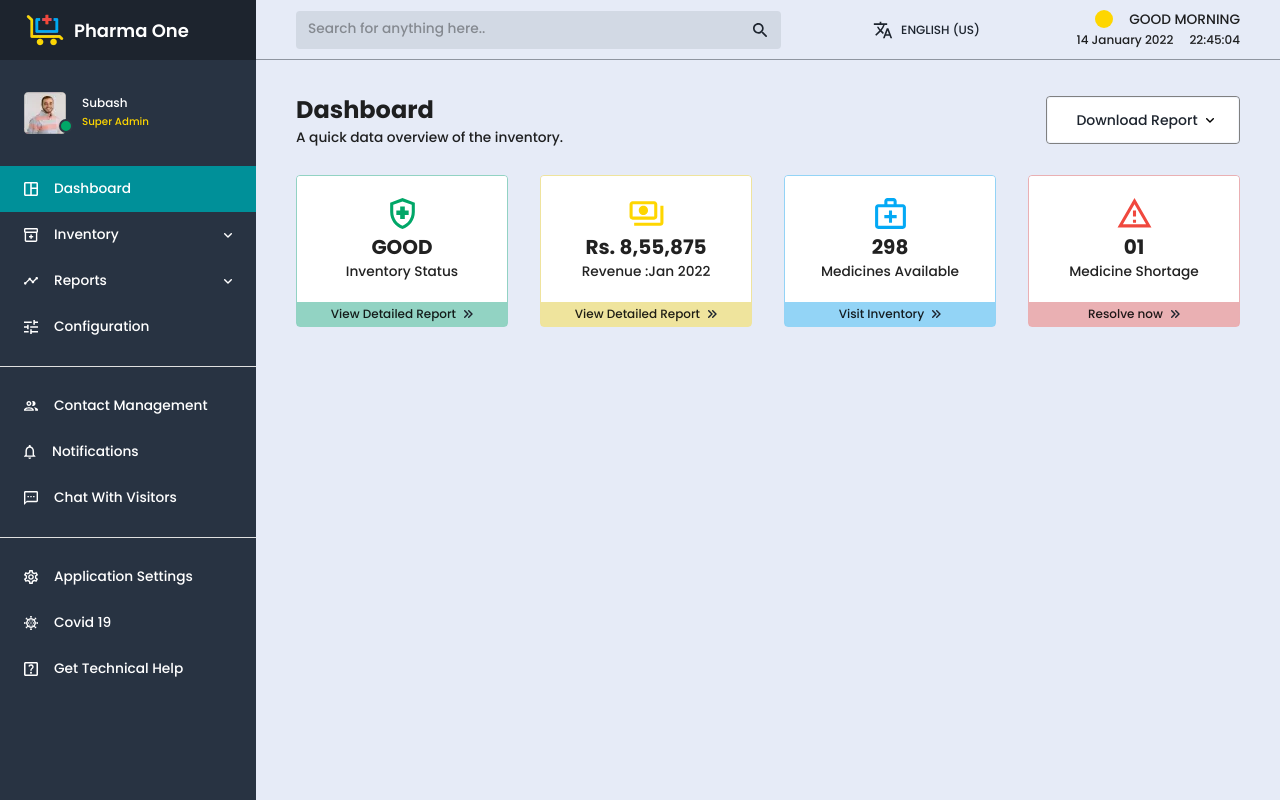
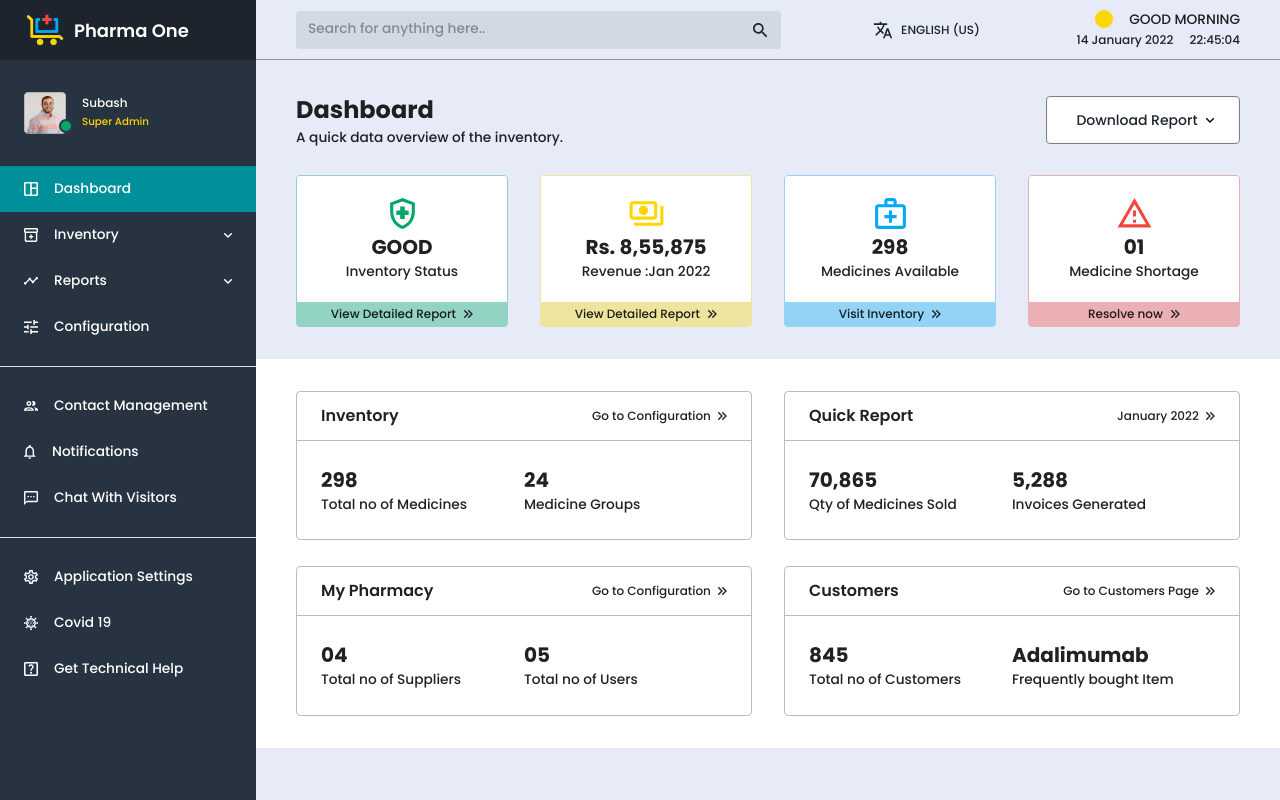
Before and after one commit to stonesilver/MONDY, a React (Vite) app: page /dashboard in a window 1280 px wide. Built offline with nearby package versions, Linux system fonts and the light colour scheme; some icons are missing.

Commit message:
completed dashboard

```diff
--- a/src/App.css
+++ b/src/App.css
@@ -4,7 +4,6 @@
 
 .App {
   display: flex;
-
   min-height: 100vh;
 }
 
--- a/src/Layout/SideBar/SideBar.jsx
+++ b/src/Layout/SideBar/SideBar.jsx
@@ -90,7 +90,7 @@ const Navbar = () => {
       sx={{
         flex: '1 1 20%',
         bgcolor: 'secondary.light',
-        height: '100vh',
+        minHeight: '100vh',
         overflowY: 'auto',
       }}
     >
@@ -133,7 +133,6 @@ const Navbar = () => {
                 width: '2.625rem',
                 height: '2.625rem',
                 borderRadius: '4px',
-                // overflow: 'hidden',
                 '&::before': {
                   content: `''`,
                   position: 'absolute',
--- a/src/Pages/Homepage/Homepage.jsx
+++ b/src/Pages/Homepage/Homepage.jsx
@@ -1,6 +1,7 @@
 import Box from '@mui/material/Box';
 import Typography from '@mui/material/Typography';
 import Stats from './Stats';
+import StatsGrid from './StatsGrid';
 import TitleBar from './TitleBar';
 
 const Homepage = () => {
@@ -8,6 +9,7 @@ const Homepage = () => {
     <>
       <TitleBar />
       <Stats />
+      <StatsGrid />
     </>
   );
 };
--- /dev/null
+++ b/src/Pages/Homepage/StatsGrid.jsx
@@ -0,0 +1,87 @@
+import Box from '@mui/material/Box';
+import StatsGridCard from './StatsGridCard';
+
+const stat = [
+  {
+    category: 'Inventory',
+    more: 'Go to Configuration',
+    details: [
+      {
+        count: '298',
+        description: 'Total no of Medicines',
+      },
+      {
+        count: '24',
+        description: 'Medicine Groups',
+      },
+    ],
+  },
+  {
+    category: 'Quick Report',
+    more: 'January 2022',
+    details: [
+      {
+        count: '70,865',
+        description: 'Qty of Medicines Sold',
+      },
+      {
+        count: '5,288',
+        description: 'Invoices Generated',
+      },
+    ],
+  },
+  {
+    category: 'My Pharmacy',
+    more: 'Go to Configuration',
+    details: [
+      {
+        count: '04',
+        description: 'Total no of Suppliers',
+      },
+      {
+        count: '05',
+        description: 'Total no of Users',
+      },
+    ],
+  },
+  {
+    category: 'Customers',
+    more: 'Go to Customers Page',
+    details: [
+      {
+        count: '845',
+        description: 'Total no of Customers',
+      },
+      {
+        count: 'Adalimumab',
+        description: 'Frequently bought Item',
+      },
+    ],
+  },
+];
+
+const StatsGrid = () => {
+  return (
+    <Box
+      sx={{
+        display: 'grid',
+        gridTemplateColumns: 'repeat(2, 1fr)',
+        gap: '1.625rem 2rem',
+        bgcolor: 'white.main',
+        px: 5,
+        py: 4,
+      }}
+    >
+      {stat.map(({ category, more, details }) => (
+        <StatsGridCard
+          key={category}
+          category={category}
+          more={more}
+          details={details}
+        />
+      ))}
+    </Box>
+  );
+};
+
+export default StatsGrid;
--- /dev/null
+++ b/src/Pages/Homepage/StatsGridCard.jsx
@@ -0,0 +1,45 @@
+import Box from '@mui/material/Box';
+import Stack from '@mui/material/Stack';
+import Typography from '@mui/material/Typography';
+import { ReactComponent as ForwardIcon } from '../../assets/svg/forward.svg';
+
+const StatsGridCard = ({ category, more, details }) => {
+  return (
+    <Box
+      sx={{
+        border: (t) => `1px solid ${t.palette.secondary.main}4d`,
+        borderRadius: '4px',
+      }}
+    >
+      <Stack
+        direction='row'
+        justifyContent='space-between'
+        alignItems='center'
+        py='0.75rem'
+        px={3}
+        sx={{
+          borderBottom: (t) => `1px solid ${t.palette.secondary.main}4d`,
+        }}
+      >
+        <Typography sx={{ fontSize: '1rem', fontWeight: 600 }}>
+          {category}
+        </Typography>
+        <Typography sx={{ fontSize: '0.75rem' }}>
+          {more} <ForwardIcon style={{ marginLeft: '4px' }} />
+        </Typography>
+      </Stack>
+      <Box sx={{ display: 'flex', px: 3, py: 3 }}>
+        {details.map(({ count, description }) => (
+          <Box key={count} sx={{ flex: '1' }}>
+            <Typography sx={{ fontSize: '1.25rem', fontWeight: 700 }}>
+              {count}
+            </Typography>
+            <Typography sx={{ fontWeight: 500 }}>{description}</Typography>
+          </Box>
+        ))}
+      </Box>
+    </Box>
+  );
+};
+
+export default StatsGridCard;
```
